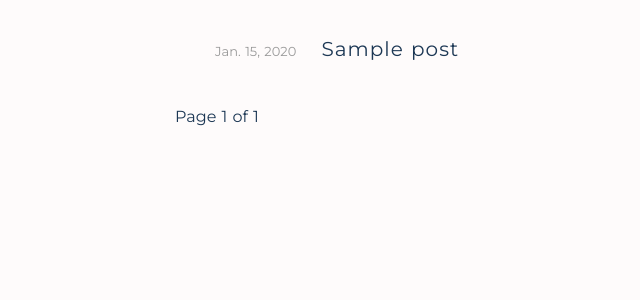
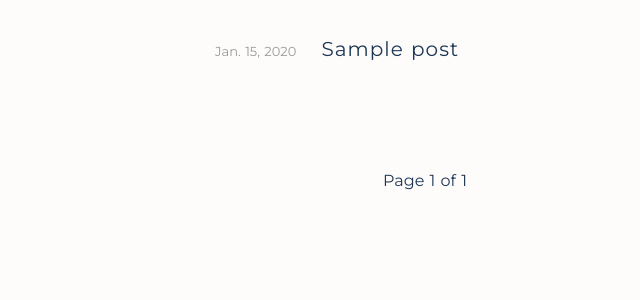
Before and after one commit to dogrod/blog.dogrod.com, a Django app: page / in a window 1280 px wide. Shown: the part 366-666 px from the top of the page, without its empty margins (215-855 px from the left). Run offline with Django 3.2, Linux system fonts and the light colour scheme; tables that the repository leaves empty hold one stand-in row (values such as "Sample post").

Commit message:
:hammer: Some small change about style of code

```diff
--- a/blog/urls.py
+++ b/blog/urls.py
@@ -8,5 +8,5 @@ urlpatterns = [
   url(r'^post/(?P<year>\d{4})/(?P<month>\d{2})/(?P<day>\d{2})/'\
       r'(?P<slug>[-\w]+)/$',
       views.post_detail,
-      name='post_detail'),
+      name = 'post_detail'),
 ]
--- a/static/css/common.css
+++ b/static/css/common.css
@@ -85,3 +85,7 @@ h6 {
   font-size: 13px;
   color: #999;
 }
+.pagination {
+  margin-top: 80px;
+  text-align: center;
+}
```
